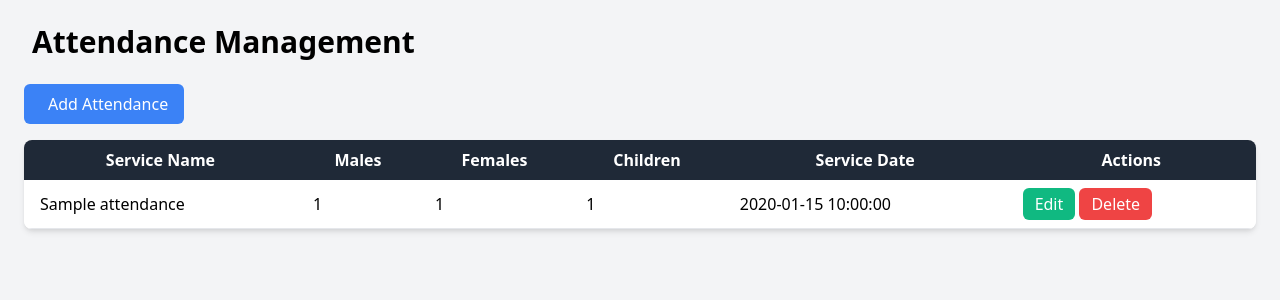
After one commit to KwameGilbert/church_management_system, a PHP site: page /attendance/index.php in a window 1280 px wide. The commit adds this page. Shown: the top 300 px of the page. Run offline with PHP 8.4, Linux system fonts and the light colour scheme; tables that the repository leaves empty or names only in its code hold one stand-in row (values such as "Sample post"); some libraries are stand-ins or nearby versions.

```diff
--- /dev/null
+++ b/attendance/index.php
@@ -0,0 +1,102 @@
+<?php
+require_once("../database/db_connection.php");
+?>
+
+<!DOCTYPE html>
+<html lang="en">
+<head>
+    <meta charset="UTF-8">
+    <meta name="viewport" content="width=device-width, initial-scale=1.0">
+    <title>Attendance Management</title>
+    <link href="https://cdn.jsdelivr.net/npm/tailwindcss@2.2.19/dist/tailwind.min.css" rel="stylesheet">
+    <script src="https://cdn.jsdelivr.net/npm/sweetalert2@10"></script>
+</head>
+<body class="bg-gray-100 p-6">
+    <div class="max-w-7xl mx-auto">
+        <h1 class="text-3xl font-bold mb-6">
+            <i class="fas fa-users mr-2"></i> Attendance Management
+        </h1>
+
+        <button id="addAttendanceBtn" class="bg-blue-500 text-white px-4 py-2 rounded-md mb-4">
+            <i class="fas fa-plus-circle mr-2"></i> Add Attendance
+        </button>
+
+        <!-- Attendance List -->
+        <div class="bg-white shadow-md rounded-lg overflow-hidden">
+            <table class="min-w-full table-auto">
+                <thead class="bg-gray-800 text-white">
+                    <tr>
+                        <th class="px-4 py-2"><i class="fas fa-heading"></i> Service Name</th>
+                        <th class="px-4 py-2"><i class="fas fa-male"></i> Males</th>
+                        <th class="px-4 py-2"><i class="fas fa-female"></i> Females</th>
+                        <th class="px-4 py-2"><i class="fas fa-child"></i> Children</th>
+                        <th class="px-4 py-2"><i class="fas fa-calendar-alt"></i> Service Date</th>
+                        <th class="px-4 py-2"><i class="fas fa-cogs"></i> Actions</th>
+                    </tr>
+                </thead>
+                <tbody class="bg-white">
+                    <?php
+                    $query = "SELECT * FROM attendance ORDER BY service_date DESC";
+                    $result = $conn->query($query);
+
+                    if ($result->num_rows > 0) {
+                        while ($row = $result->fetch_assoc()) {
+                            echo "<tr class='border-b'>
+                                    <td class='px-4 py-2'>{$row['service_name']}</td>
+                                    <td class='px-4 py-2'>{$row['males_count']}</td>
+                                    <td class='px-4 py-2'>{$row['females_count']}</td>
+                                    <td class='px-4 py-2'>{$row['children_count']}</td>
+                                    <td class='px-4 py-2'>{$row['service_date']}</td>
+                                    <td class='px-4 py-2'>
+                                        <button class='bg-green-500 text-white px-3 py-1 rounded-md editBtn' data-id='{$row['attendance_id']}'>Edit</button>
+                                        <button class='bg-red-500 text-white px-3 py-1 rounded-md deleteBtn' data-id='{$row['attendance_id']}'>Delete</button>
+                                    </td>
+                                  </tr>";
+                        }
+                    } else {
+                        echo "<tr><td colspan='6' class='text-center py-4'>No attendance records found</td></tr>";
+                    }
+                    ?>
+                </tbody>
+            </table>
+        </div>
+    </div>
+
+<!-- Attendance Modal -->
+<div id="attendanceModal" class="fixed inset-0 flex justify-center items-center bg-gray-900 bg-opacity-50 hidden">
+    <div class="bg-white p-6 rounded-lg max-w-md w-full mx-4 sm:mx-0">
+        <h2 id="modalTitle" class="text-2xl font-bold mb-4">Add Attendance</h2>
+        <form id="attendanceForm">
+            <input type="hidden" id="attendanceId" name="attendance_id">
+            <div class="mb-4">
+                <label class="block text-gray-700">Service Date</label>
+                <input type="date" id="serviceDate" name="service_date" class="w-full px-4 py-2 border rounded-md focus:outline-none focus:ring-2 focus:ring-blue-400">
+            </div>
+            <div class="mb-4">
+                <label class="block text-gray-700">Males Count</label>
+                <input type="number" id="malesCount" name="males_count" class="w-full px-4 py-2 border rounded-md focus:outline-none focus:ring-2 focus:ring-blue-400" value="0">
+            </div>
+            <div class="mb-4">
+                <label class="block text-gray-700">Females Count</label>
+                <input type="number" id="femalesCount" name="females_count" class="w-full px-4 py-2 border rounded-md focus:outline-none focus:ring-2 focus:ring-blue-400" value="0">
+            </div>
+            <div class="mb-4">
+                <label class="block text-gray-700">Children Count</label>
+                <input type="number" id="childrenCount" name="children_count" class="w-full px-4 py-2 border rounded-md focus:outline-none focus:ring-2 focus:ring-blue-400" value="0">
+            </div>
+            <div class="mb-4">
+                <label class="block text-gray-700">Service Name</label>
+                <input type="text" id="serviceName" name="service_name" class="w-full px-4 py-2 border rounded-md focus:outline-none focus:ring-2 focus:ring-blue-400">
+            </div>
+            <div class="flex justify-end">
+                <button type="button" id="cancelBtn" class="bg-gray-500 text-white px-4 py-2 rounded-md mr-2">Cancel</button>
+                <button type="submit" class="bg-blue-500 text-white px-4 py-2 rounded-md">Save</button>
+            </div>
+        </form>
+    </div>
+</div>
+
+
+
+</body>
+</html>
--- a/index.html
+++ b/index.html
@@ -103,7 +103,8 @@
                     </a>
                 </li>
                 <li class="px-4 py-2 hover:bg-gray-700 transition">
-                    <a href="attendance.php" class="flex items-center sidebar-link" data-page="attendance.php">
+                    <a href="./attendance/index.php" class="flex items-center sidebar-link"
+                    data-page="./attendance/index.php">
                         <i class="fas fa-calendar-check mr-3"></i>
                         <span class="sidebar-text">Attendance</span>
                     </a>
--- a/members/index.php
+++ b/members/index.php
@@ -43,7 +43,7 @@ $conn->close();
     <!-- Members Table -->
     <div class="bg-white shadow-md rounded-lg overflow-hidden">
         <table class="w-full table-auto">
-            <thead class="bg-gray-200">
+            <thead class="bg-gray-800 text-white">
                 <tr>
                     <th class="px-4 py-2">Name</th>
                     <th class="px-4 py-2">Email</th>
@@ -87,6 +87,7 @@ $conn->close();
             </tbody>
         </table>
     </div>
+
 
     <!-- Add Member Modal -->
     <div id="addMemberModal" class="fixed inset-0 flex items-center justify-center bg-gray-800 bg-opacity-50 hidden">
```
Also changed, not shown: attendance/add_attendance.php (added, +18 -0 lines), attendance/delete_attendance.php (added, +13 -0 lines), attendance/edit_attendance.php (added, +19 -0 lines), attendance/get_attendance.php (added, +15 -0 lines), dashboard/index.php (+34 -11 lines), js/scripts.js (+109 -1 lines), offertories/delete_offertory.php (+9 -3 lines), offertories/index.php (+1 -7 lines).
